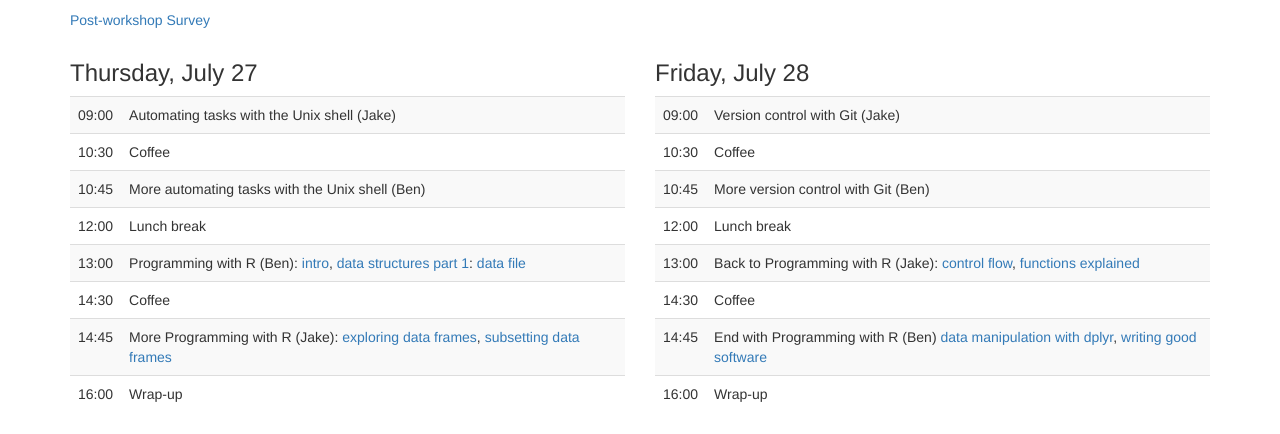
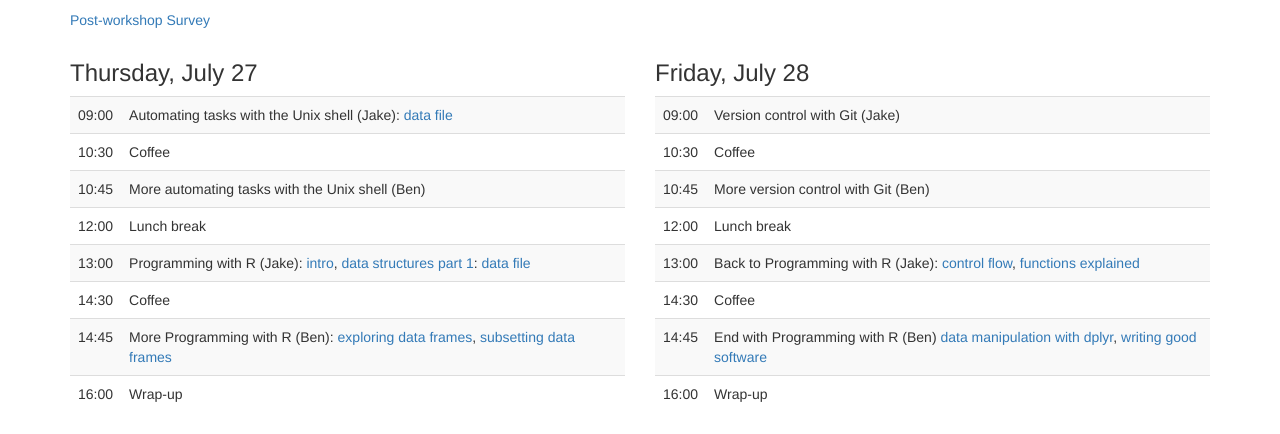
Before and after one commit to JCSzamosi/2017-07-27-McMaster, a Jekyll site: the page index.html, which Jekyll copies as it is, in a window 1280 px wide and 900 px high, scrolled down 968 px. Shown: the part 153-587 px from the top of the window. Built offline with Jekyll 4.4.1, drawn with Linux system fonts in a browser that asks for light colours.

Commit message:
Update schedule and add shell data

```diff
--- a/index.html
+++ b/index.html
@@ -292,17 +292,18 @@
   <div class="col-md-6">
     <h3>Thursday, July 27</h3>
     <table class="table table-striped">
-      <tr> <td>09:00</td>  <td>Automating tasks with the Unix shell (Jake)</td> </tr>
+      <tr> <td>09:00</td>  <td>Automating tasks with the Unix shell (Jake): <a
+	  href="data/shell-novice-data.zip">data file</a></td> </tr>
       <tr> <td>10:30</td> <td>Coffee</td> </tr>
       <tr> <td>10:45</td>  <td>More automating tasks with the Unix shell (Ben)</td> </tr>
       <tr> <td>12:00</td>  <td>Lunch break</td> </tr>
-      <tr> <td>13:00</td>  <td>Programming with R (Ben):
+      <tr> <td>13:00</td>  <td>Programming with R (Jake):
 <a href="http://swcarpentry.github.io/r-novice-gapminder/01-rstudio-intro/">intro</a>,
 <a href="http://swcarpentry.github.io/r-novice-gapminder/04-data-structures-part1/">data structures part 1</a>: <a href="https://raw.githubusercontent.com/resbaz/r-novice-gapminder-files/master/data/gapminder-FiveYearData.csv">data file</a>
 
 </td> </tr>
       <tr> <td>14:30</td>  <td>Coffee</td> </tr>
-      <tr> <td>14:45</td>  <td>More Programming with R (Jake):
+      <tr> <td>14:45</td>  <td>More Programming with R (Ben):
 <a href="http://swcarpentry.github.io/r-novice-gapminder/05-data-structures-part2/">exploring data frames</a>,
 <a href="http://swcarpentry.github.io/r-novice-gapminder/06-data-subsetting">subsetting data frames</a>
 </td> </tr>
```
Also changed, not shown: 1 other file.
